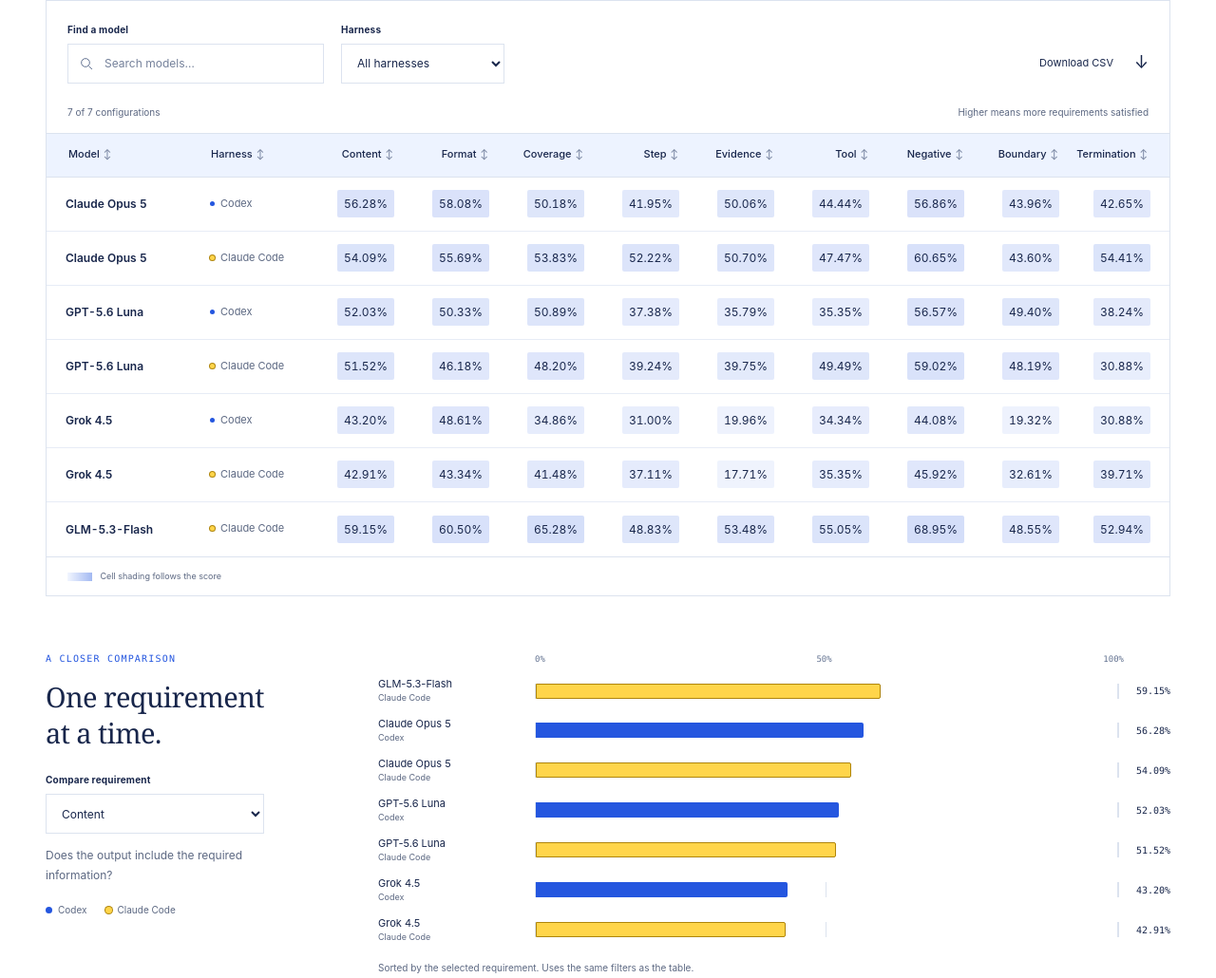
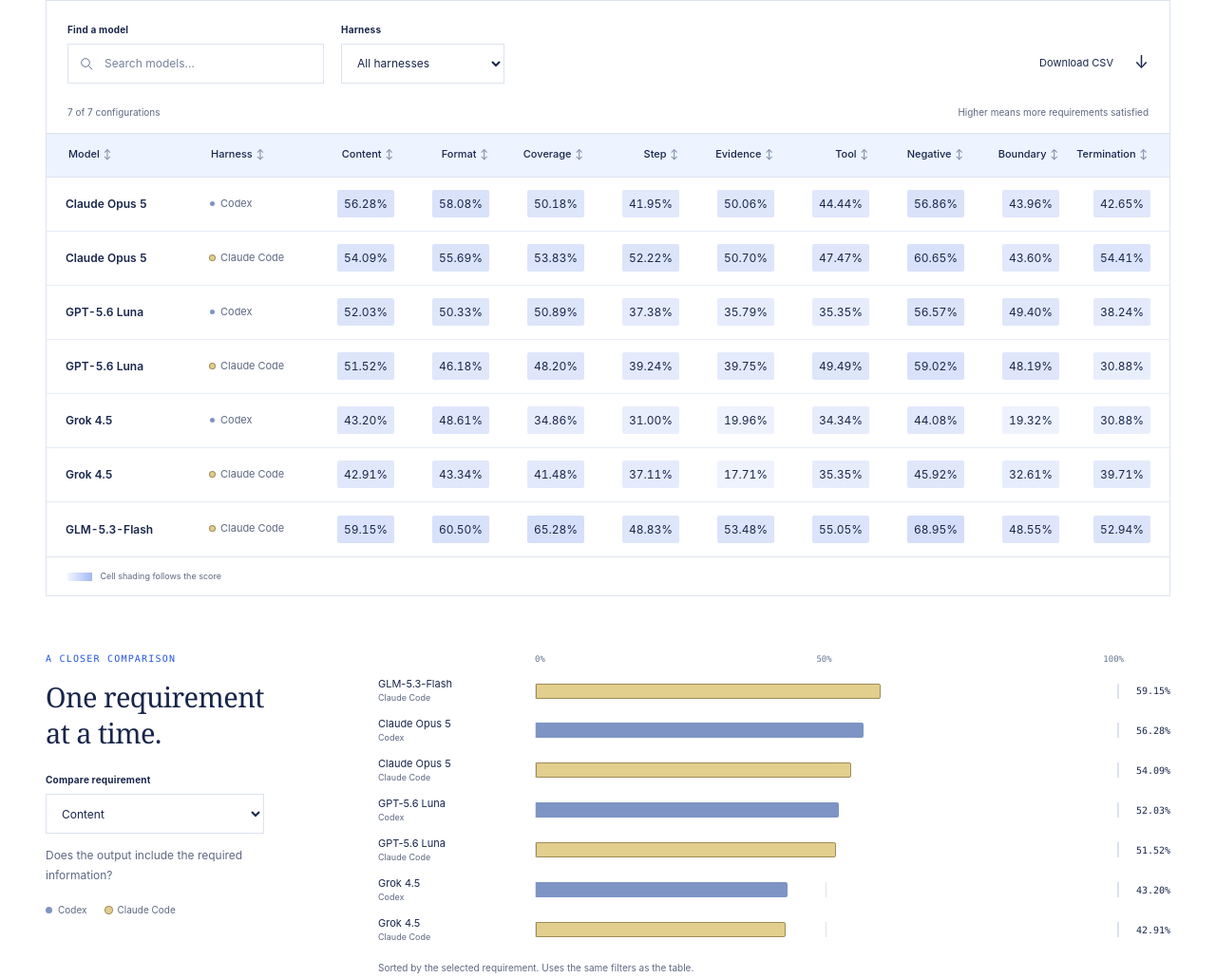
Before and after one commit to MR5xiaojie/skillexperiment, a plain HTML site: page docs/index.html in a window 1280 px wide. Shown: the part 1123-2153 px from the top of the page at 95% size. Drawn offline with Linux system fonts and the light colour scheme.

Commit message:
Soften the chart colors

```diff
--- a/docs/styles.css
+++ b/docs/styles.css
@@ -10,6 +10,9 @@
   --blue: #2456df;
   --deep: #173b8f;
   --yellow: #ffd54a;
+  --chart-blue: #7d94c4;
+  --chart-yellow: #e2ce8d;
+  --chart-yellow-border: #9f8b57;
   --mono: ui-monospace,SFMono-Regular,Consolas,"Liberation Mono",monospace;
   --sans: Inter,"Segoe UI",Arial,sans-serif;
   --serif: Georgia,"Times New Roman",serif;
@@ -717,12 +720,12 @@ tbody tr:hover {
   height: 5px;
   border-radius: 50%;
   margin: 0 6px 1px 0;
-  background: var(--blue);
+  background: var(--chart-blue);
 }
 
 .harness-badge.claude-code:before {
-  background: var(--yellow);
-  box-shadow: 0 0 0 1px #af850c;
+  background: var(--chart-yellow);
+  box-shadow: 0 0 0 1px var(--chart-yellow-border);
 }
 
 .data-message {
@@ -829,12 +832,12 @@ tbody tr:hover {
   width: 7px;
   height: 7px;
   border-radius: 50%;
-  background: var(--blue);
+  background: var(--chart-blue);
 }
 
 .legend-dot.claude-code {
-  background: var(--yellow);
-  box-shadow: 0 0 0 1px #af850c;
+  background: var(--chart-yellow);
+  box-shadow: 0 0 0 1px var(--chart-yellow-border);
 }
 
 .chart-area {
@@ -886,14 +889,14 @@ tbody tr:hover {
 
 .bar-fill {
   height: 100%;
-  background: var(--blue);
+  background: var(--chart-blue);
   border-radius: 0 2px 2px 0;
   min-width: 1px;
 }
 
 .bar-fill.claude-code {
-  background: var(--yellow);
-  border: 1px solid #af850c;
+  background: var(--chart-yellow);
+  border: 1px solid var(--chart-yellow-border);
 }
 
 .chart-value {
```
